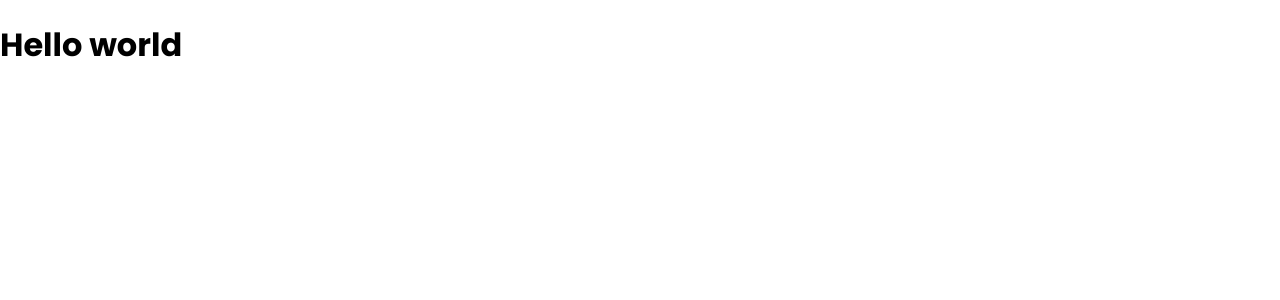
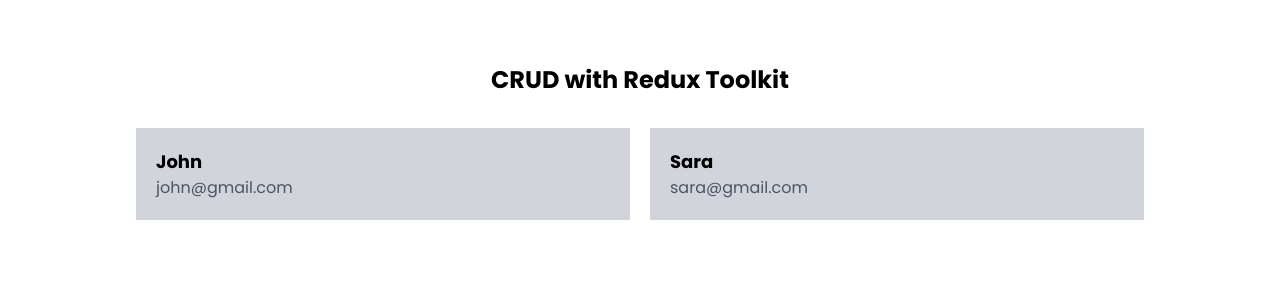
Before and after one commit to IvanHerrera2000/react-redux-crud-operation, a React (Vite) app: page / in a window 1280 px wide. Shown: the top 300 px of the page. Built offline with nearby package versions, Linux system fonts and the light colour scheme.

Commit message:
UserList component

```diff
--- a/package.json
+++ b/package.json
@@ -15,6 +15,9 @@
     "@types/react": "^18.0.0",
     "@types/react-dom": "^18.0.0",
     "@vitejs/plugin-react": "^1.3.0",
+    "autoprefixer": "^10.4.7",
+    "postcss": "^8.4.14",
+    "tailwindcss": "^3.1.2",
     "vite": "^2.9.9"
   }
 }
--- /dev/null
+++ b/postcss.config.js
@@ -0,0 +1,6 @@
+module.exports = {
+  plugins: {
+    tailwindcss: {},
+    autoprefixer: {},
+  },
+}
--- a/src/App.jsx
+++ b/src/App.jsx
@@ -1,7 +1,12 @@
+import UserList from './features/users/UserList';
+
 function App() {
   return (
-    <div className="App">
-      <h1>Hello world</h1>
+    <div className="container mx-auto px-2 max-w-5xl pt-10 md:pt-16">
+      <h1 className="text-center font-bold text-2xl text-black mb-8">
+        CRUD with Redux Toolkit
+      </h1>
+      <UserList />
     </div>
   );
 }
--- /dev/null
+++ b/src/features/users/UserList.jsx
@@ -0,0 +1,35 @@
+import React from 'react';
+
+function UserList() {
+  const users = [
+    { id: 1, name: 'John', email: 'john@gmail.com' },
+    { id: 2, name: 'Sara', email: 'sara@gmail.com' },
+  ];
+
+  const renderCard = () =>
+    users.map((user) => (
+      <div
+        className="bg-gray-300 p-5 flex items-center justify-between"
+        key={user.id}
+      >
+        <div>
+          <h3 className="font-bold text-lg text-black">{user.name}</h3>
+          <span className="font-normal text-gray-600">{user.email}</span>
+        </div>
+      </div>
+    ));
+
+  return (
+    <div className="grid gap-5 md:grid-cols-2">
+      {users.length ? (
+        renderCard()
+      ) : (
+        <p className="text-center col-span-2 text-gray-700 font-semibold">
+          No User
+        </p>
+      )}
+    </div>
+  );
+}
+
+export default UserList;
--- a/src/index.css
+++ b/src/index.css
@@ -1,4 +1,7 @@
 @import url('https://fonts.googleapis.com/css2?family=Poppins:ital,wght@0,100;0,200;0,300;0,400;0,500;0,600;0,700;0,800;0,900;1,100;1,200;1,300;1,400;1,500;1,600;1,700;1,800;1,900&display=swap');
+@tailwind base;
+@tailwind components;
+@tailwind utilities;
 
 body {
   margin: 0;
--- /dev/null
+++ b/tailwind.config.js
@@ -0,0 +1,7 @@
+module.exports = {
+  content: ['./src/**/*.{js,jsx,ts,tsx}'],
+  theme: {
+    extend: {},
+  },
+  plugins: [],
+};
```
Also changed, not shown: 1 other file (tests, documents, lock files or other folders).
